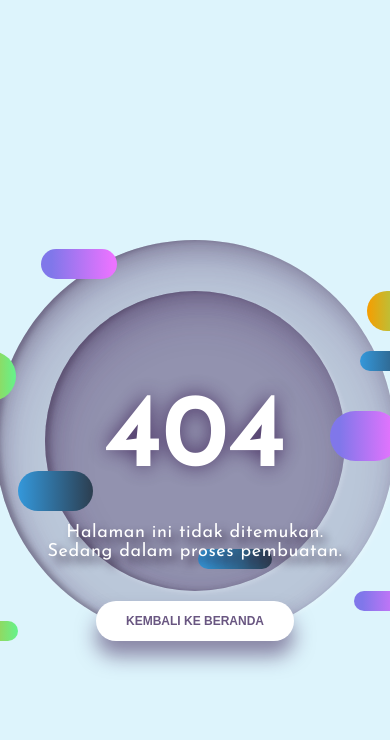
After one commit to BangKyy/BaratamadyaXI-Smanta, a PHP site: page /champion/ in a window 390 px wide. The commit adds this page. Shown: the part 699-1439 px from the top of the page. Run offline with PHP 8.4, Linux system fonts and the light colour scheme; some libraries are stand-ins or nearby versions.

Commit message:
Completed responsive design and added champion component

```diff
--- a/champion/champion.css
+++ b/champion/champion.css
@@ -0,0 +1,351 @@
+@import url("https://fonts.googleapis.com/css?family=Josefin+Sans&display=swap");
+
+h1,h2,h3,h4,h5,h6,p,ul,li,button,a,i,input,body {
+  margin: 0;
+  padding: 0;
+  list-style: none;
+  border: 0;
+  -webkit-tap-highlight-color: transparent;
+  text-decoration: none;
+  color: inherit;
+}
+
+body {
+  margin: 0;
+  padding: 0;
+  height: auto;
+  font-family: 'Josefin Sans', sans-serif;
+  background: #ddf4fc;
+}
+
+.wrapper {
+  display: grid;
+  grid-template-columns: 1fr;
+  justify-content: center;
+  align-items: center;
+  height: 100vh;
+  overflow-x: hidden;
+}
+.wrapper .container {
+  margin: 0 auto;
+  transition: all 0.4s ease;
+  display: flex;
+  justify-content: center;
+  align-items: center;
+  position: relative;
+}
+.wrapper .container .PRllax {
+  position: absolute;
+  width: 100vw;
+  height: 100vh;
+  vertical-align: middle;
+}
+.wrapper .container .one,
+.wrapper .container .two,
+.wrapper .container .three,
+.wrapper .container .circle,
+.wrapper .container .p404 {
+  width: 60%;
+  height: 60%;
+  top: 20% !important;
+  left: 20% !important;
+  min-width: 400px;
+  min-height: 400px;
+}
+.wrapper .container .one .content,
+.wrapper .container .two .content,
+.wrapper .container .three .content,
+.wrapper .container .circle .content,
+.wrapper .container .p404 .content {
+  width: 600px;
+  height: 600px;
+  display: flex;
+  justify-content: center;
+  align-items: center;
+  position: absolute;
+  top: 50%;
+  left: 50%;
+  transform: translate(-50%, -50%);
+  animation: content 0.8s cubic-bezier(1, 0.06, 0.25, 1) backwards;
+}
+@keyframes content {
+  0% {
+    width: 0;
+  }
+}
+.wrapper .container .one .content .piece,
+.wrapper .container .two .content .piece,
+.wrapper .container .three .content .piece,
+.wrapper .container .circle .content .piece,
+.wrapper .container .p404 .content .piece {
+  width: 200px;
+  height: 80px;
+  display: flex;
+  position: absolute;
+  border-radius: 80px;
+  z-index: 1;
+  animation: leftdir 8s cubic-bezier(1, 0.06, 0.25, 1) infinite both;
+}
+@keyframes leftdir {
+  50% {
+    left: 80%;
+    width: 10%;
+  }
+}
+@keyframes rightdir {
+  50% {
+    right: 80%;
+    width: 10%;
+  }
+}
+@media screen and (max-width: 799px) {
+  .wrapper .container .one,
+  .wrapper .container .two,
+  .wrapper .container .three,
+  .wrapper .container .circle,
+  .wrapper .container .p404 {
+    width: 90%;
+    height: 90%;
+    top: 5% !important;
+    left: 5% !important;
+    min-width: 280px;
+    min-height: 280px;
+  }
+}
+@media screen and (max-height: 660px) {
+  .wrapper .container .one,
+  .wrapper .container .two,
+  .wrapper .container .three,
+  .wrapper .container .circle,
+  .wrapper .container .p404 {
+    min-width: 280px;
+    min-height: 280px;
+    width: 60%;
+    height: 60%;
+    top: 20% !important;
+    left: 20% !important;
+  }
+}
+.wrapper .container .text {
+  width: 60%;
+  height: 40%;
+  min-width: 400px;
+  min-height: 500px;
+  position: absolute;
+  margin: 40px 0;
+  animation: text 0.6s 1.8s ease backwards;
+}
+@keyframes text {
+  0% {
+    opacity: 0;
+    transform: translateY(40px);
+  }
+}
+@media screen and (max-width: 799px) {
+  .wrapper .container .text {
+    min-height: 400px;
+    height: 80%;
+  }
+}
+.wrapper .container .text article {
+  width: 400px;
+  position: absolute;
+  bottom: 0;
+  z-index: 4;
+  display: flex;
+  flex-direction: column;
+  justify-content: center;
+  align-items: center;
+  text-align: center;
+  bottom: 0;
+  left: 50%;
+  transform: translateX(-50%);
+}
+@media screen and (max-width: 799px) {
+  .wrapper .container .text article {
+    width: 100%;
+  }
+}
+.wrapper .container .text article p {
+  color: white;
+  font-size: 18px;
+  letter-spacing: 0.6px;
+  margin-bottom: 40px;
+  text-shadow: 6px 6px 10px #32243E;
+}
+.wrapper .container .text article button {
+  height: 40px;
+  padding: 0 30px;
+  border-radius: 50px;
+  cursor: pointer;
+  box-shadow: 0px 15px 20px rgba(54, 24, 79, 0.5);
+  z-index: 3;
+  color: #695681;
+  background-color: white;
+  text-transform: uppercase;
+  font-weight: 600;
+  font-size: 12px;
+  transition: all 0.3s ease;
+}
+.wrapper .container .text article button:hover {
+  box-shadow: 0px 10px 10px -10px rgba(54, 24, 79, 0.5);
+  transform: translateY(5px);
+  background: #212121;
+  color: white;
+}
+.wrapper .container .p404 {
+  font-size: 200px;
+  font-weight: 700;
+  letter-spacing: 4px;
+  color: white;
+  display: flex !important;
+  justify-content: center;
+  align-items: center;
+  position: absolute;
+  z-index: 2;
+  animation: anime404 0.6s cubic-bezier(0.3, 0.8, 1, 1.05) both;
+  animation-delay: 1.2s;
+}
+@media screen and (max-width: 799px) {
+  .wrapper .container .p404 {
+    font-size: 100px;
+  }
+}
+@keyframes anime404 {
+  0% {
+    opacity: 0;
+    transform: scale(10) skew(20deg, 20deg);
+  }
+}
+.wrapper .container .p404:nth-of-type(2) {
+  color: #36184F;
+  z-index: 1;
+  animation-delay: 1s;
+  filter: blur(10px);
+  opacity: 0.8;
+}
+.wrapper .container .circle {
+  position: absolute;
+}
+.wrapper .container .circle:before {
+  content: '';
+  position: absolute;
+  width: 800px;
+  height: 800px;
+  background-color: rgba(54, 24, 79, 0.2);
+  border-radius: 100%;
+  top: 50%;
+  left: 50%;
+  transform: translate(-50%, -50%);
+  box-shadow: inset 5px 20px 40px rgba(54, 24, 79, 0.25), inset 5px 0px 5px rgba(50, 36, 62, 0.3), inset 5px 5px 20px rgba(50, 36, 62, 0.25), 2px 2px 5px rgba(255, 255, 255, 0.2);
+  animation: circle 0.8s cubic-bezier(1, 0.06, 0.25, 1) backwards;
+}
+@keyframes circle {
+  0% {
+    width: 0;
+    height: 0;
+  }
+}
+@media screen and (max-width: 799px) {
+  .wrapper .container .circle:before {
+    width: 400px;
+    height: 400px;
+  }
+}
+.wrapper .container .one .content:before {
+  content: '';
+  position: absolute;
+  width: 600px;
+  height: 600px;
+  background-color: rgba(54, 24, 79, 0.3);
+  border-radius: 100%;
+  box-shadow: inset 5px 20px 40px rgba(54, 24, 79, 0.25), inset 5px 0px 5px rgba(50, 36, 62, 0.3), inset 5px 5px 20px rgba(50, 36, 62, 0.25), 2px 2px 5px rgba(255, 255, 255, 0.2);
+  animation: circle 0.8s 0.4s cubic-bezier(1, 0.06, 0.25, 1) backwards;
+}
+@media screen and (max-width: 799px) {
+  .wrapper .container .one .content:before {
+    width: 300px;
+    height: 300px;
+  }
+}
+.wrapper .container .one .content .piece {
+  background: linear-gradient(90deg, #8077EA 13.7%, #EB73FF 94.65%);
+}
+.wrapper .container .one .content .piece:nth-child(1) {
+  right: 15%;
+  top: 18%;
+  height: 30px;
+  width: 120px;
+  animation-delay: 0.5s;
+  animation-name: rightdir;
+}
+.wrapper .container .one .content .piece:nth-child(2) {
+  left: 15%;
+  top: 45%;
+  width: 150px;
+  height: 50px;
+  animation-delay: 1s;
+  animation-name: leftdir;
+}
+.wrapper .container .one .content .piece:nth-child(3) {
+  left: 10%;
+  top: 75%;
+  height: 20px;
+  width: 70px;
+  animation-delay: 1.5s;
+  animation-name: leftdir;
+}
+.wrapper .container .two .content .piece {
+  background: linear-gradient(90deg, #f79d00 0%, #64f38c 100%);
+}
+.wrapper .container .two .content .piece:nth-child(1) {
+  left: 0%;
+  top: 25%;
+  height: 40px;
+  width: 120px;
+  animation-delay: 2s;
+  animation-name: leftdir;
+}
+.wrapper .container .two .content .piece:nth-child(2) {
+  right: 15%;
+  top: 35%;
+  width: 180px;
+  height: 50px;
+  animation-delay: 2.5s;
+  animation-name: rightdir;
+}
+.wrapper .container .two .content .piece:nth-child(3) {
+  right: 10%;
+  top: 80%;
+  height: 20px;
+  width: 160px;
+  animation-delay: 3s;
+  animation-name: rightdir;
+}
+.wrapper .container .three .content .piece {
+  background: linear-gradient(90deg, #3498db 0%, #2c3e50 100%);
+}
+.wrapper .container .three .content .piece:nth-child(1) {
+  left: 25%;
+  top: 35%;
+  height: 20px;
+  width: 80px;
+  animation-name: leftdir;
+  animation-delay: 3.5s;
+}
+.wrapper .container .three .content .piece:nth-child(2) {
+  right: 10%;
+  top: 55%;
+  width: 140px;
+  height: 40px;
+  animation-name: rightdir;
+  animation-delay: 4s;
+}
+.wrapper .container .three .content .piece:nth-child(3) {
+  left: 40%;
+  top: 68%;
+  height: 20px;
+  width: 80px;
+  animation-name: leftdir;
+  animation-delay: 4.5s;
+}
--- a/champion/champion.js
+++ b/champion/champion.js
@@ -0,0 +1,3 @@
+// Code By Webdevtrick ( https://webdevtrick.com )
+        var PRllax = document.getElementById('PRllax');
+        var parallax = new Parallax(PRllax);
--- /dev/null
+++ b/champion/index.html
@@ -0,0 +1,64 @@
+<!DOCTYPE html>
+<html lang="en">
+<head>
+    <meta charset="UTF-8">
+    <meta http-equiv="X-UA-Compatible" content="IE=edge">
+    <meta name="viewport" content="width=device-width, initial-scale=1.0">
+    <title>BARATA MADYA XI SMANTA: Kejuaraan</title>
+
+	<link rel="stylesheet" href="./champion.css">
+</head>
+<body>
+
+	<section class="wrapper">
+        <div class="container">
+            <div id="PRllax" class="PRllax" data-hover-only="false">
+
+                <div class="circle" data-depth="1.2"></div>
+
+                <div class="one" data-depth="0.9">
+                    <div class="content">
+                        <span class="piece"></span>
+                        <span class="piece"></span>
+                        <span class="piece"></span>
+                    </div>
+                </div>
+
+                <div class="two" data-depth="0.60">
+                    <div class="content">
+                        <span class="piece"></span>
+                        <span class="piece"></span>
+                        <span class="piece"></span>
+                    </div>
+                </div>
+
+                <div class="three" data-depth="0.40">
+                    <div class="content">
+                        <span class="piece"></span>
+                        <span class="piece"></span>
+                        <span class="piece"></span>
+                    </div>
+                </div>
+
+                <p class="p404" data-depth="0.50">404</p>
+                <p class="p404" data-depth="0.10">404</p>
+
+            </div>
+
+            <div class="text">
+                <article>
+                    <p>Halaman ini tidak ditemukan. <br> Sedang dalam proses pembuatan.</p>
+                    <button>kembali ke beranda</button>
+                </article>
+            </div>
+
+        </div>
+    </section>
+
+<script src='https://cdnjs.cloudflare.com/ajax/libs/parallax/3.1.0/parallax.min.js'></script>
+<script src='https://cdnjs.cloudflare.com/ajax/libs/jquery/2.1.3/jquery.min.js'></script>
+<script  src="function.js"></script>
+
+<script src="./champion.js"></script>
+</body>
+</html>
--- a/information/index.html
+++ b/information/index.html
@@ -123,7 +123,7 @@
                         <a href="https://web.facebook.com/sharer.php?u=sciesixx.com" target="_blank"><i class="fab fa-facebook-f"></i></a>
                         <a href="https://twitter.com/intent/tweet?url=sciesixx.com&text=science six" target="_blank"><i class="fab fa-twitter"></i></a>
                         <a href="https://lineit.line.me/share/ui?url=sciesixx.com&text=Science Six" target="_blank"><i class="bi bi-line"></i></a>
-                        <a href="https://api.whatsapp.com/send?phone?url=sciesixx.com&text=Science Sixx" target="_blank"><i class="fab fa-whatsapp"></i></a>
+                        <a href="https://api.whatsapp.com/send?phone?&text=sciesixx.com" target="_blank"><i class="fab fa-whatsapp"></i></a>
                         <a href="https://telegram.me/share/url?url=sciesixx.com&text=Science Sixx" target="_blank"><i class="fab fa-telegram-plane"></i></a>
                       </ul>
                       <p>Atau salin link</p>
```
Also changed, not shown: champion/champion.html (deleted, +0 -12 lines), index.html (+4 -4 lines), style.css (+13 -1 lines).
